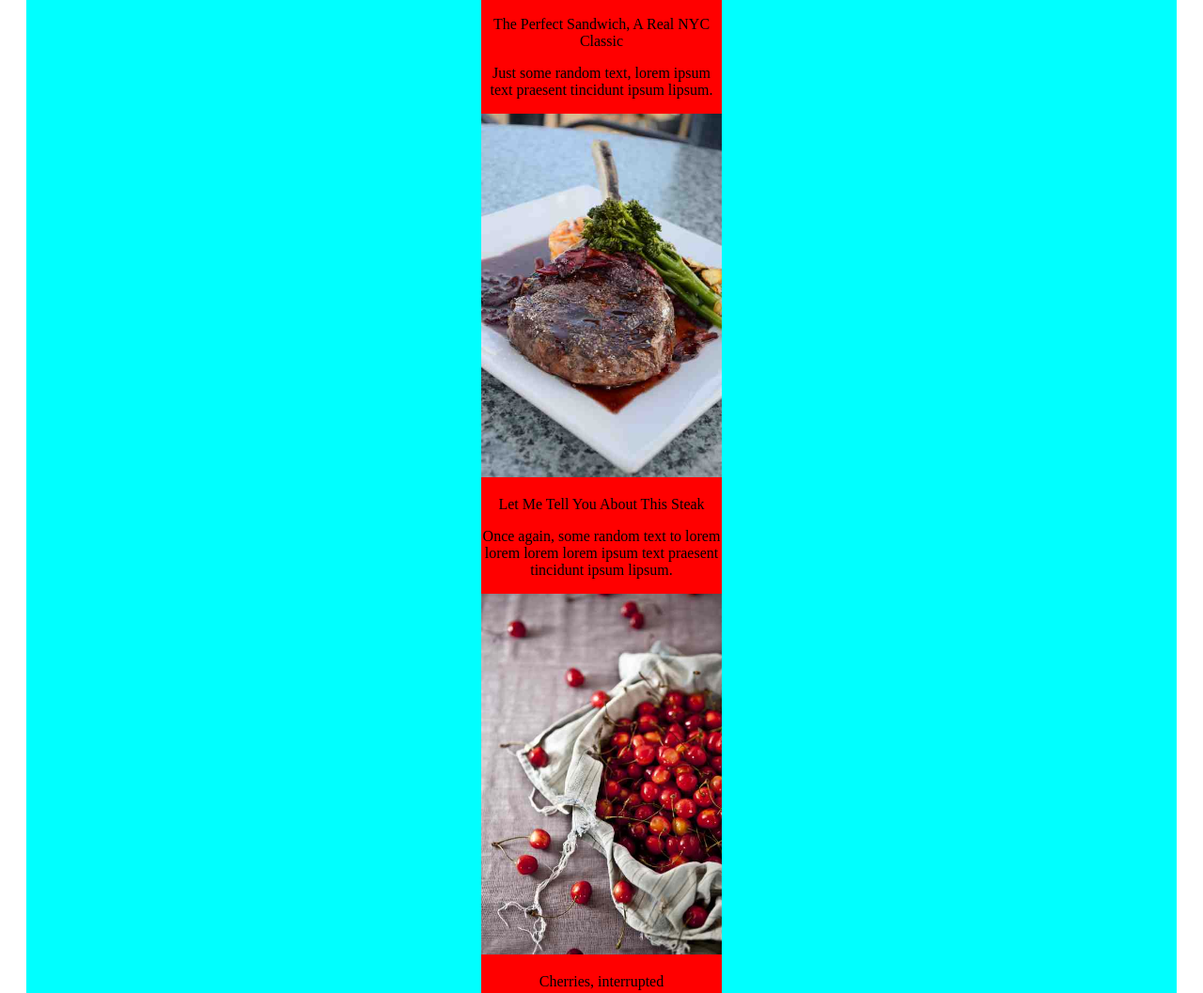
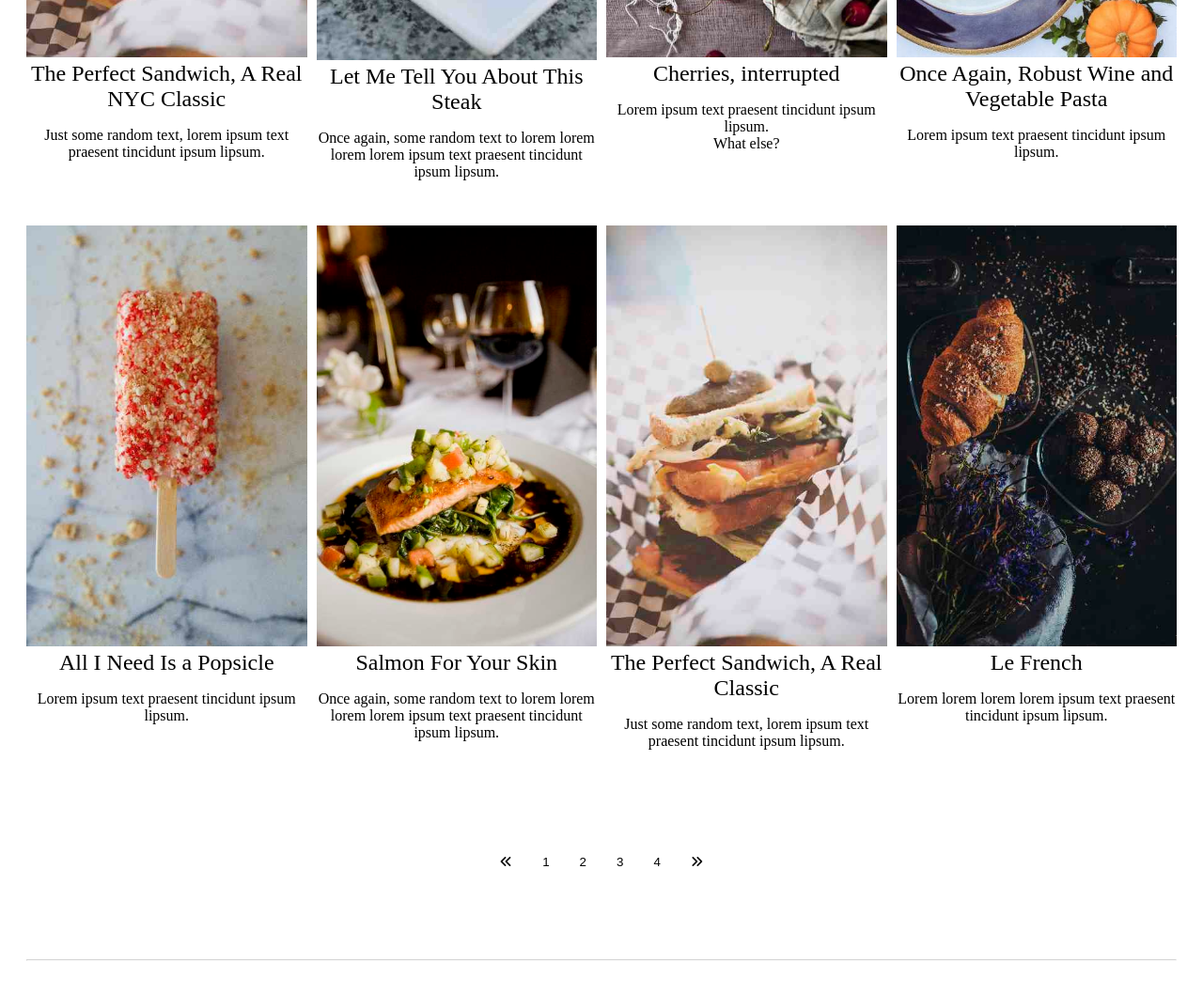
Before and after one commit to RashJrEdmund/My-food, a plain HTML site: page index.html in a window 1280 px wide. Shown: the part 507-1564 px from the top of the page at 94% size. Drawn offline with Linux system fonts and the light colour scheme.

Commit message:
finishing touches

```diff
--- a/assets/styles/style.css
+++ b/assets/styles/style.css
@@ -20,11 +20,11 @@ body {
   margin-top: 1rem;
 }
 
-.fa-solid {
+.menu {
   margin-top: .4rem;
 }
 
-.fa-solid:hover {
+.menu:hover {
   background-color: #9090907c;
   padding: 1rem;
   margin-top: -1rem;
@@ -34,35 +34,52 @@ body {
   max-width: 1224px;
   margin: auto;
   padding-top: 7.5rem;
-  background-color: yellowgreen;
 }
 
+/* .food-section-cover {
+  width: 100%;
+  margin: auto;
+} */
+
 .food-section {
-  /* background-color: aliceblue; */
-  /* display: flex;
-  flex-wrap: wrap; */
+  display: grid;
+  grid-template-columns: 1fr;
+  gap: 2rem;
+  margin: auto;
+}
 
-  display: grid;
-  /* grid-template-columns: repeat(4, minmax(50%, 1fr)); */
-  /* grid-template-columns: 20vw 20vw 20vw 20vw; */
-  justify-content: center;
-  background-color: aqua;
-  max-width: 1224px;
+.food-section-column {
+  padding-left: 0 10px;
+  display: flex;
+  justify-items: center;
+  gap: 10px;
 }
 
 .food-figure {
-  width: 20vw;
-  background-color: red;
+  width: 90%;
 }
 
 .food-figure img {
   width: 100%;
+  height: max-content;
+}
+
+.food-figure header {
+  font-size: 1.5rem;
 }
 
 .change-page {
   display: flex;
   width: fit-content;
   margin: 5rem auto;
+  text-align: center;
+}
+
+.change-page-icons {
+  border: none;
+  background-color: #fff;
+  align-items: center;
+  position: relative;
   text-align: center;
 }
 
@@ -135,9 +152,15 @@ footer {
   opacity: 0.4;
 }
 
-.blog-post-img {
-  width: 100px;
-  height: 100px;
+.blog-post1 {
+  display: flex;
+  gap: 1rem;
+  align-items: center;
+}
+
+.blog-post1 img {
+  width: 70px;
+  height: 70px;
 }
 
 .blog-post1:hover {
@@ -163,7 +186,8 @@ footer {
 }
 
 @media only screen and (max-width: 600px) {
-  .food-section {
-
+  .food-section-column {
+    display: grid;
+    grid-template-columns: 1fr;
   }
 }
--- a/index.html
+++ b/index.html
@@ -10,78 +10,89 @@
 </head>
 <body>
     <div class="nav">
-        <div class="nav-bar-text"><i class="fa-solid fa-bars"></i></div>
+        <div class="nav-bar-text"><i class="fa-solid fa-bars menu"></i></div>
         <div class="nav-bar-text">My Food</div>
         <div class="nav-bar-text">Mail</div>
     </div>
     <div class="whole">
             <div class="food-section">
-
+                <div class="food-section-column">
                     <div class="food-figure">
                         <img src="assets/images/photo1.png" alt="a project photo">
-                <p class="food-header">The Perfect Sandwich, A Real NYC Classic</p>
-                <p class="food-paragraph">
+                        <header class="food-header">The Perfect Sandwich, A Real NYC Classic</header>
+                        <p>
                             Just some random text, lorem ipsum text praesent tincidunt ipsum lipsum.
                         </p>
                     </div>
                     <div class="food-figure">
                         <img src="assets/images/photo2.png" alt="a project photo">
-                <p class="food-header">Let Me Tell You About This Steak</p>
-                <p class="food-paragraph">
+                        <header class="food-header">Let Me Tell You About This Steak</header>
+                        <p>
                             Once again, some random text to lorem lorem lorem lorem ipsum text praesent tincidunt ipsum lipsum.
                         </p>
                     </div>
                     <div class="food-figure">
                         <img src="assets/images/photo3.png" alt="a project photo">
-                <p class="food-header">Cherries, interrupted</p>
-                <p class="food-paragraph">
+                        <header>Cherries, interrupted</header>
+                        <p>
                             Lorem ipsum text praesent tincidunt ipsum lipsum. <br/> What else?
                         </p>
                     </div>
                     <div class="food-figure">
                         <img src="assets/images/photo4.png" alt="a project photo">
-                <p class="food-header">Once Again, Robust Wine and Vegetable Pasta</p>
-                <p class="food-paragraph">
+                        <header>Once Again, Robust Wine and Vegetable Pasta</header>
+                        <p>
                             Lorem ipsum text praesent tincidunt ipsum lipsum.
                         </p>
                     </div>
+                </div>
+                <div class="food-section-column">
                     <div class="food-figure">
                         <img src="assets/images/photo5.png" alt="a project photo">
-                <p class="food-header">All I Need Is a Popsicle</p>
-                <p class="food-paragraph">
+                        <header>All I Need Is a Popsicle</header>
+                        <p>
                             Lorem ipsum text praesent tincidunt ipsum lipsum.
                         </p>
                     </div>
                     <div class="food-figure">
                         <img src="assets/images/photo6.png" alt="a project photo">
-                <p class="food-header">Salmon For Your Skin</p>
-                <p class="food-paragraph">
+                        <header>Salmon For Your Skin</header>
+                        <p>
                             Once again, some random text to lorem lorem lorem lorem ipsum text praesent tincidunt ipsum lipsum.
                         </p>
                     </div>
                     <div class="food-figure">
                         <img src="assets/images/photo7.png" alt="a project photo">
-                <p class="food-header">The Perfect Sandwich, A Real Classic</p>
-                <p class="food-paragraph">
+                        <header>The Perfect Sandwich, A Real Classic</header>
+                        <p>
                             Just some random text, lorem ipsum text praesent tincidunt ipsum lipsum.
                         </p>
                     </div>
                     <div class="food-figure">
                         <img src="assets/images/photo8.png" alt="a project photo">
-                <p class="food-header">Le French</p>
-                <p class="food-paragraph">
+                        <header>Le French</header>
+                        <p>
                             Lorem lorem lorem lorem ipsum text praesent tincidunt ipsum lipsum.
                         </p>
                     </div>
                 </div>
+            </div>
 
         <div class="change-page">
-            <i class="fa-regular fa-chevrons-left"></i>
+            <a href="#">
+                <button class="change-page-btn">
+                    <i class="fa-solid fa-angles-left"></i>
+                </button>
+            </a>
             <a href="#"><button class="change-page-btn">1</button></a>
             <a href="#"><button class="change-page-btn">2</button></a>
             <a href="#"><button class="change-page-btn">3</button></a>
             <a href="#"><button class="change-page-btn">4</button></a>
-            <i class="fa-regular fa-chevrons-right"></i>
+            <a href="#">
+                <button class="change-page-btn">
+                    <i class="fa-solid fa-angles-right"></i>
+                </button>
+            </a>
         </div>
 
         <hr class="line1">
@@ -110,14 +121,18 @@
                 <header class="footer-header">BLOG POST</header>
                 <div class="blog-post1">
                     <img src="assets/images/lorem.png" alt="a project photo">
+                    <div>
                         <h4>Lorem</h4>
                         <p>Sed mattis nunc</p>
                     </div>
+                </div>
                 <hr class="line3">
                 <div class="blog-post1">
-                    <img href="assets/images/ipsum.png" alt="a project photo">
+                    <img src="assets/images/ipsum.png" alt="a project photo">
+                    <div>
                         <h4>Ipsum</h4>
                         <p>Praes tinci sed</p>
+                    </div>
                 </div>
             </div>
             <div class="footer-block">
```
Lines whose indentation alone changed are shown as unchanged.
